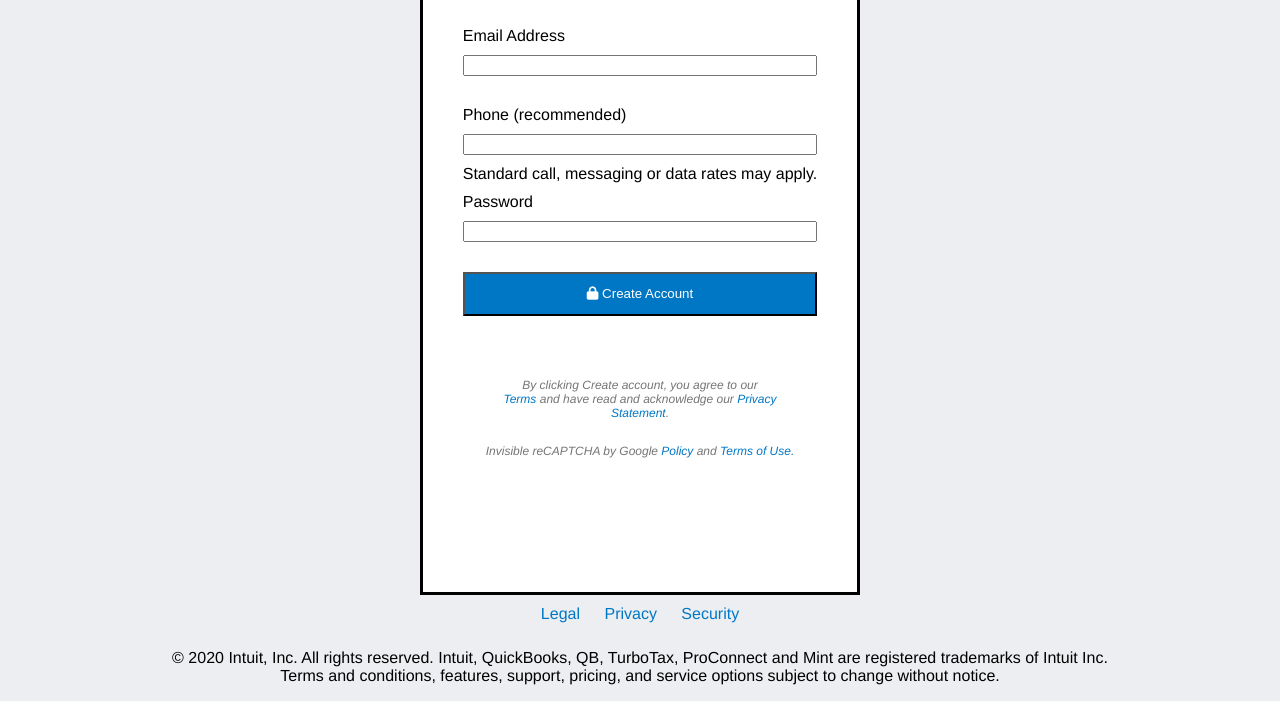
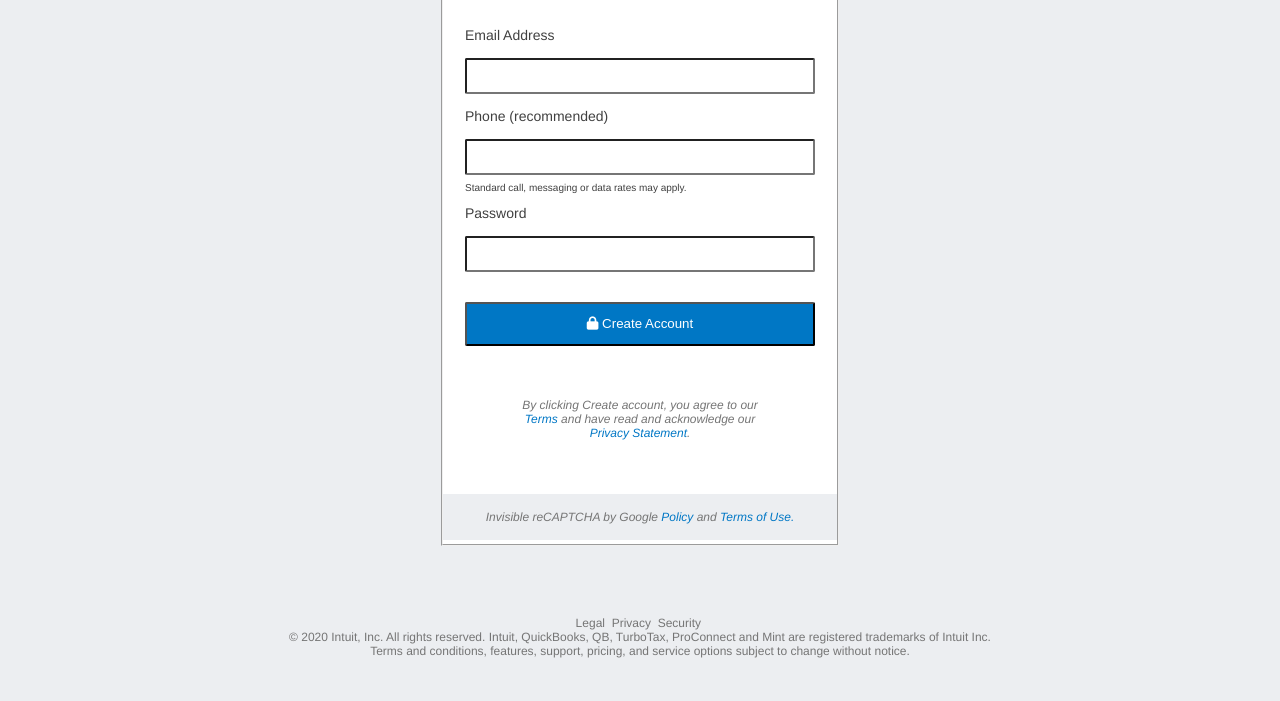
Before and after one commit to NataJenkins/HtmlForms, a plain HTML site: page index.html in a window 1280 px wide. Shown: the part 264-965 px from the top of the page. After the commit the page ends 930 px from the top, so only its background shows below. Drawn offline with Linux system fonts and the light colour scheme.

Commit message:
styling main content

```diff
--- a/Css/style.css
+++ b/Css/style.css
@@ -15,34 +15,15 @@ body {
     padding-bottom: 20px;
 }
 
-ul {
-    list-style-type: none;
-    margin: 0;
-    padding: 0;
-    overflow: hidden;
-
-}
-
-li {
-    display: inline-block;
-}
-
-li a {
-    display: block;
-    color: white;
-    text-align: center;
-    padding: 10px;
-    text-decoration: none;
-}
-
 span {
     color: cornflowerblue;
 }
 
-footer {
-    text-align: center;
+.inputheight{
+    height: 30px;
+    border-radius: 2px;
+
 }
-
 .navbar {
     margin: 0px;
     padding: 0px;
@@ -75,28 +56,30 @@ footer {
 .container {
     display: block;
     margin: 0 auto;
-    width: 380px;
-    height: 673px;
-    border-style: solid;
-    padding: 20px;
-    border: 3px solid black;
+    width: 370px;
+    height: 650px;
+    border: 3px thin #c7c7c7;
     background-color: white;
 }
 
 .maincontent {
     display: grid;
-    grid-template-columns: max-content;
+    grid-template-columns: 100%;
     grid-gap: 10px;
     justify-content: center;
-    padding: 20px;
+    padding: 10px;
+    font-weight: normal;
+    color: #404040;
+    font-size: 14px;
+    line-height: 25px;
+}
+#callNotes{
+    line-height: 6px;
+    color: #404040;
+    font-size: 10px;
 }
 
-#email {
-    margin-bottom: 20px;
-
-}
-
-#submit {
+.submit {
     margin-top: 20px;
     height: 44px;
     background-color: #0077c5;
@@ -106,13 +89,15 @@ footer {
 fieldset {
     display: grid;
     justify-content: center;
-
 }
 
 .text {
-    font-size: 14px;
     line-height: 1;
     text-align: center;
+    color: #4C4C4C;
+    font-weight: 200;
+    line-height: 1.1;
+    font-size: 16px;
 }
 
 .TermsAndCond {
@@ -128,9 +113,33 @@ fieldset {
     margin-left: 50px;
     margin-right: 50px;
 }
-
+.bottom_text{
+    margin: 42px -12px -30px -12px;
+    padding: 16px;
+    border: 3px thin #c7c7c7;
+}
 
 .information {
     display: grid;
     grid-template-columns: auto;
+
 }
+.navfooter{
+    color: #757575;
+    margin-top: 70px;
+    font-size: 12px;
+    text-align: center;
+
+}
+.navfooter a{
+    color: #757575;
+    text-decoration: none;
+
+}
+.copyright{
+    margin: 0 auto;
+}
+.wrapper .bottom_text{
+background-color: #eceef1;
+
+}
--- a/index.html
+++ b/index.html
@@ -39,38 +39,41 @@
 
                 <form class="maincontent">
                     <label>Email Address</label>
-                    <input  type="email" id="email" name="email" required>
+                    <input  type="email" class="inputheight" name="email" required>
 
                     <label>Phone (recommended)</label>
-                    <input type="tel" id="phone" name="phone" pattern="[0-9]{3}-[0-9]{2}-[0-9]{3}">
-                    Standard call, messaging or data rates may apply.
+                    <input type="tel" class="inputheight" name="phone" pattern="[0-9]{3}-[0-9]{2}-[0-9]{3}">
+                     <span id="callNotes">Standard call, messaging or data rates may apply.</span>
 
 
                     <label>Password</label>
-                    <input type="password" name="psw" required>
+                    <input type="password" class="inputheight" name="psw" required>
 
 
-                    <button type="submit" id="submit"><i class="fas fa-lock"></i> Create Account</button>
+                    <button type="submit" class="inputheight submit"><i class="fas fa-lock"></i> Create Account</button>
 
             </form>
-            <div class="TermsAndCond">
+        <div class="TermsAndCond">
             <p class="centered_text"><em> By clicking Create account, you agree to our <br>
                 <a class="link" href="#">Terms</a> and have read and acknowledge our <a class="link" href="#">Privacy Statement</a>.</p>
-            <p class="bottom_text">
+
+                <p class="bottom_text">
                 Invisible reCAPTCHA by Google <a class="link" href="#">Policy</a>  and <a class="link" href="#">Terms of Use.</a></p></em>
-            </div>
+
+        </div>
 
 
     </fieldset>
     </main>
 
-    <footer>
-        <ul class="navfooter">
-            <li><a class="link" href="#">Legal</a></li>
-            <li><a class="link" href="#">Privacy</a></li>
-            <li><a class="link" href="#">Security</a></li>
-        </ul>
-        <p>© 2020 Intuit, Inc. All rights reserved. Intuit, QuickBooks, QB, TurboTax, ProConnect and Mint are
+    <footer class="navfooter">
+
+        <nav class="footernav">
+            <a href="#">Legal</a>&nbsp;
+            <a href="#">Privacy</a>&nbsp;
+            <a href="#">Security</a>&nbsp;
+          </nav>
+        <p class="copyright"> © 2020 Intuit, Inc. All rights reserved. Intuit, QuickBooks, QB, TurboTax, ProConnect and Mint are
             registered trademarks of Intuit Inc.<br>
             Terms and conditions, features, support, pricing, and service options subject to change without notice.
         </p>
```
